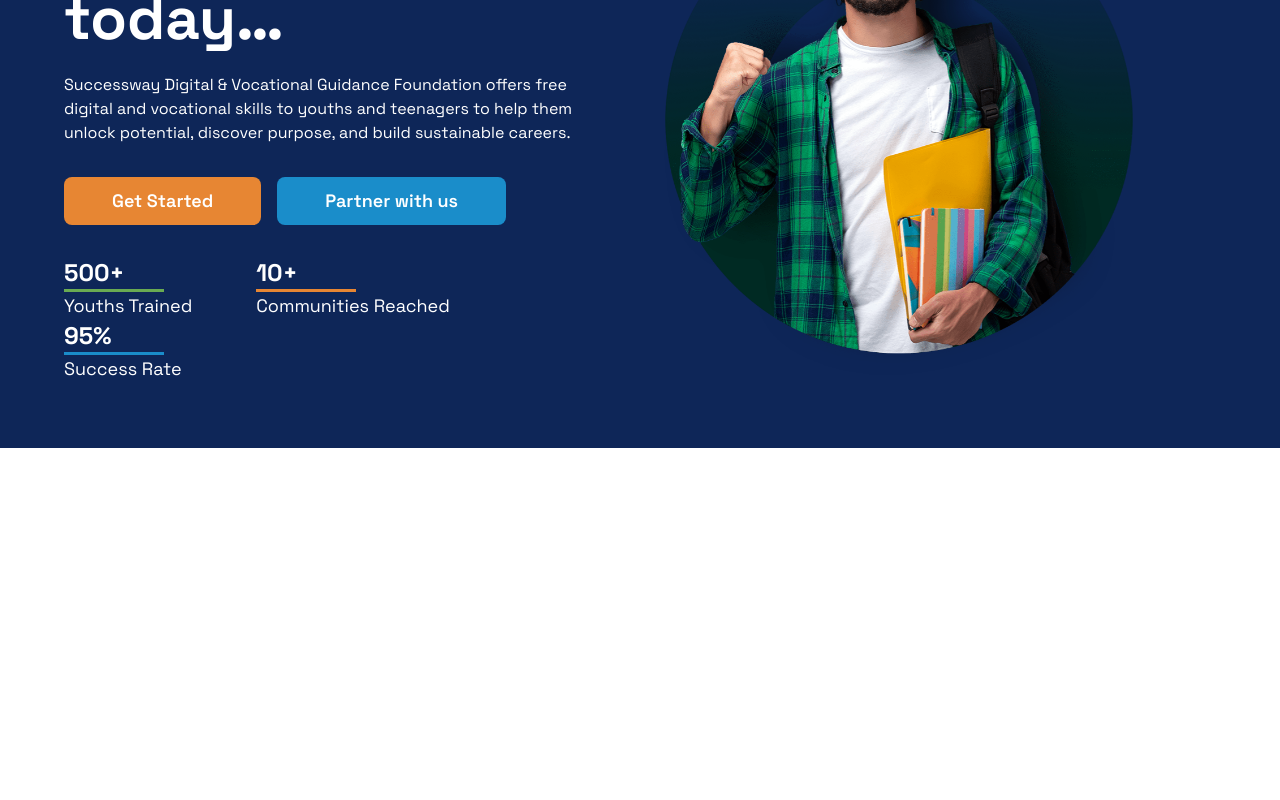
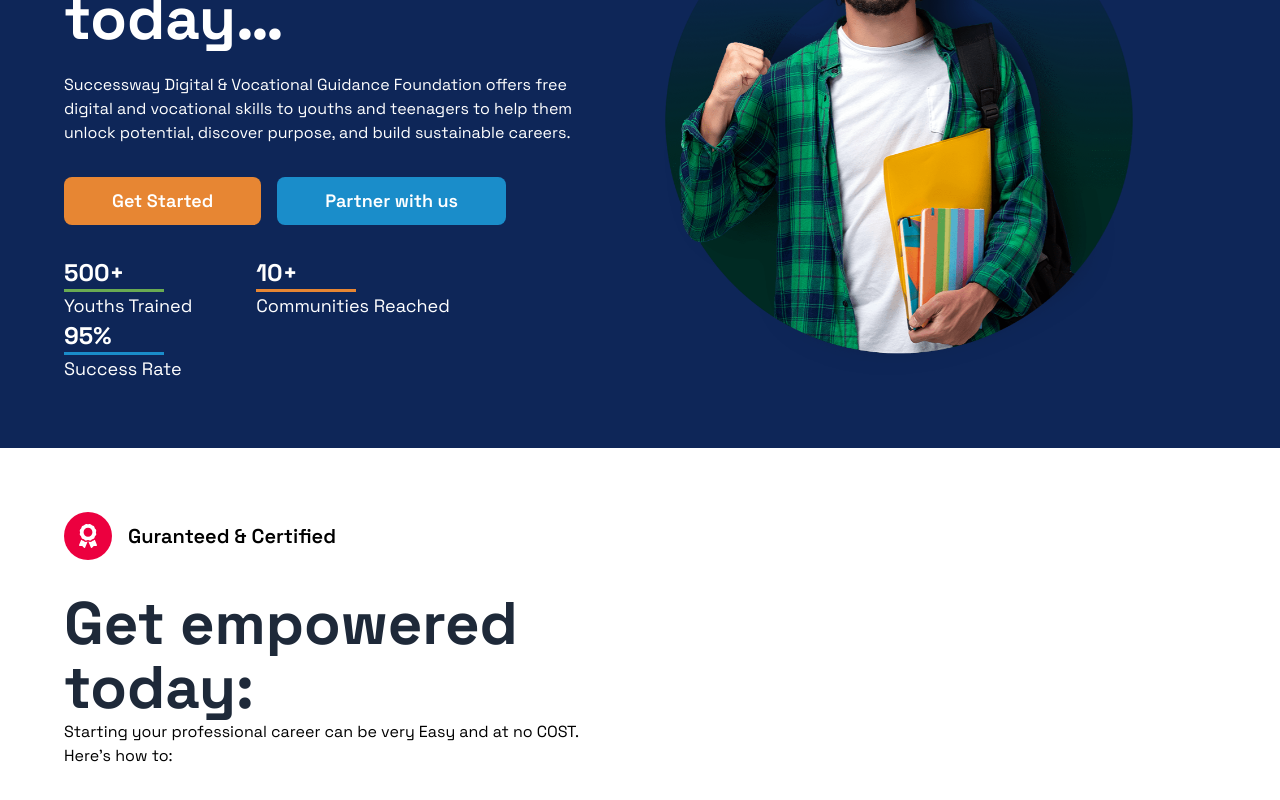
Before and after one commit to Gospellinx/Successway-digital, a Next.js app: page / in a window 1280 px wide. Shown: the part 352-1152 px from the top of the page. Before the commit the page ends 928 px from the top, so only its background shows below. Built offline with nearby package versions, Linux system fonts and the light colour scheme.

Commit message:
About Section setup1

```diff
--- a/components/Home/About/About.tsx
+++ b/components/Home/About/About.tsx
@@ -1,11 +1,24 @@
 import React from 'react'
+import { FaAward } from 'react-icons/fa'
 
 const About = () => {
   return (
     <div className='pt-16 pb-16 '>
       {/* Two sections in grid */}
-      <div className="w-full mx-auto grid grid-cols-1 lg:grid-cols-2 gap-16 items-center">
-
+      <div className="w-[90%] mx-auto grid grid-cols-1 lg:grid-cols-2 gap-16 items-center">
+        {/* First Part */}
+        <div>
+            <div className='flex items-center space-x-4 '>
+                <div className='w-12 h-12 bg-rose-600 rounded-full flex items-center justify-center flex-col'>
+                    <FaAward className='text-white w-6 h-6'/>
+                </div>
+                <h1 className='text-xl text-black font-semibold'>Guranteed & Certified</h1>
+            </div>
+            <h1 className='text-2xl sm:text-3xl md:text-4xl lg:text-6xl mt-8 font-bold md:leading-[3rem] lg:leading-[3.5rem] xl:leading-[4rem] text-gray-800'>Get empowered today:</h1>
+            <p className=''>Starting your professional career can be very Easy and at no COST. Here’s how to:</p>
+        </div>
+        {/* Second Part */}
+        <div></div>
       </div>
     </div>
   )
```
